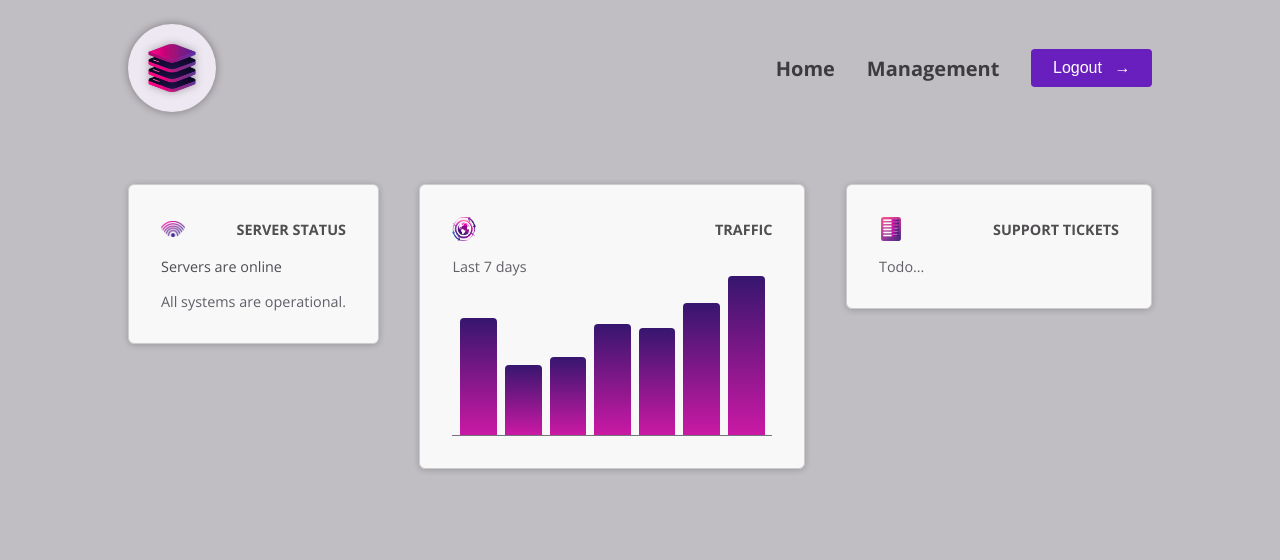
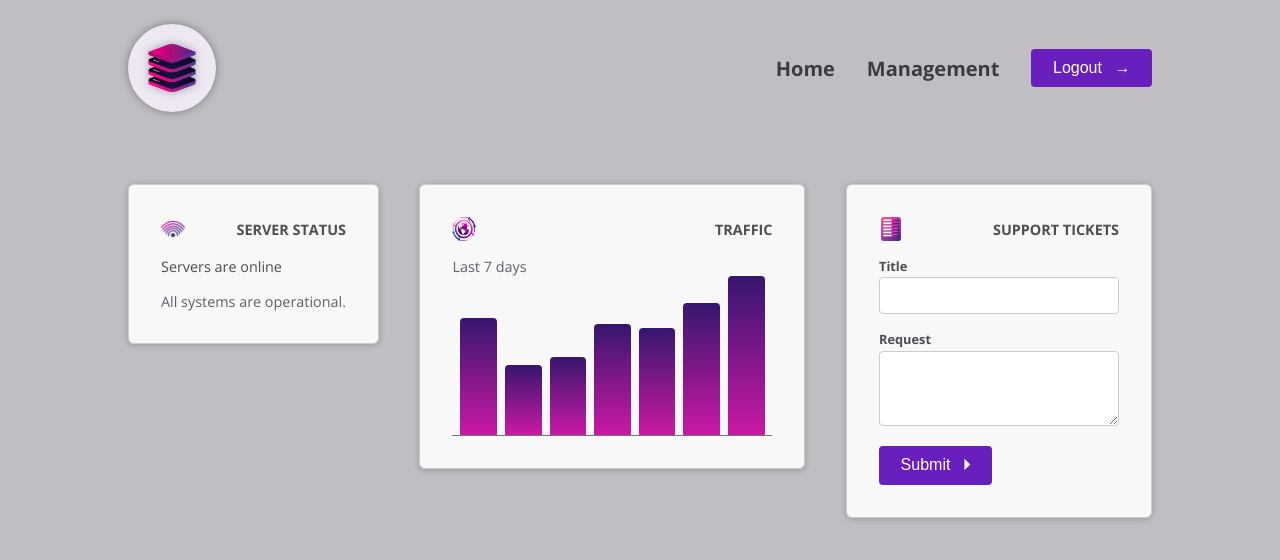
Before and after one commit to SneakyJ/DashboardApp, an Angular app: page / in a window 1280 px wide. Shown: the top 560 px of the page. Built offline with nearby package versions, Linux system fonts and the light colour scheme.

Commit message:
New new-ticket & ticket components added

```diff
--- /dev/null
+++ b/src/app/dashboard/tickets/new-ticket/new-ticket.component.html
@@ -0,0 +1,20 @@
+<form>
+    <p>
+        <label>Title</label>
+        <input name="title" id="title">
+    </p>
+    <p>
+        <label>Request</label>
+        <textarea name="request" id="request" rows="3"></textarea>
+    </p>
+    <p>
+        <button>
+            <span>
+              Submit
+            </span>
+            <span class="icon">
+                ⏵
+            </span>
+          </button>
+    </p>
+</form>
--- /dev/null
+++ b/src/app/dashboard/tickets/ticket/ticket.component.html
@@ -0,0 +1 @@
+<p>ticket works!</p>
--- a/src/app/dashboard/tickets/tickets.component.html
+++ b/src/app/dashboard/tickets/tickets.component.html
@@ -1,3 +1,3 @@
-<div id="status">
-    <p>Todo...</p>
+<div id="new-ticket">
+    <app-new-ticket />
 </div>
--- a/src/app/dashboard/tickets/tickets.component.ts
+++ b/src/app/dashboard/tickets/tickets.component.ts
@@ -1,9 +1,10 @@
 import { Component } from '@angular/core';
+import { NewTicketComponent } from "./new-ticket/new-ticket.component";
 
 @Component({
   selector: 'app-tickets',
   standalone: true,
-  imports: [],
+  imports: [NewTicketComponent],
   templateUrl: './tickets.component.html',
   styleUrl: './tickets.component.css'
 })
--- a/src/styles.css
+++ b/src/styles.css
@@ -221,3 +221,60 @@
 button:hover .icon {
   transform: translateX(4px);
 }
+
+#tickets {
+  display: flex;
+  flex-direction: column;
+  gap: 1.5rem;
+}
+
+#tickets ul {
+  list-style: none;
+  margin: 0;
+  padding: 0;
+  width: 15rem;
+}
+
+#tickets li {
+  margin: 0.5rem 0;
+}
+
+#tickets p {
+  margin: 0;
+  color: #4f4b53;
+}
+
+#tickets h2 {
+  margin: 0;
+  font-size: 1.1rem;
+  color: #38343c;
+}
+
+#new-ticket {
+  width: 15rem;
+}
+
+@media (min-width: 768px) {
+  #tickets {
+    flex-direction: row;
+  }
+}
+
+#new-ticket label {
+  display: block;
+  font-size: 0.8rem;
+  font-weight: bold;
+  margin-bottom: 0.15rem;
+  color: #4f4b53;
+}
+
+#new-ticket input,
+#new-ticket textarea {
+  width: 100%;
+  padding: 0.5rem;
+  border: 1px solid #ccc;
+  border-radius: 4px;
+  font: inherit;
+  font-size: 0.9rem;
+  color: #4f4b53;
+}
```
Also changed, not shown: src/app/dashboard/tickets/new-ticket/new-ticket.component.ts (added, +12 -0 lines), src/app/dashboard/tickets/ticket/ticket.component.ts (added, +12 -0 lines), src/app/dashboard/tickets/new-ticket/new-ticket.component.css (added), src/app/dashboard/tickets/ticket/ticket.component.css (added).
